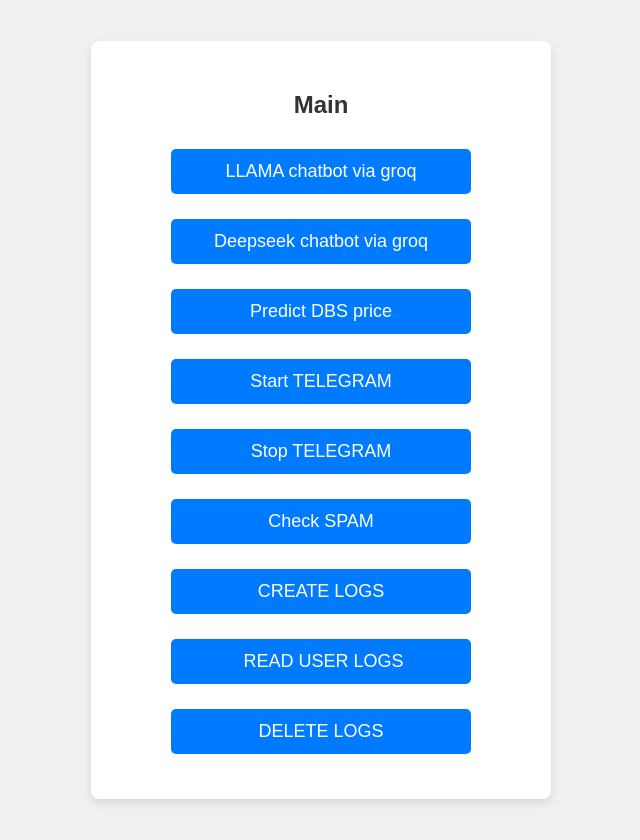
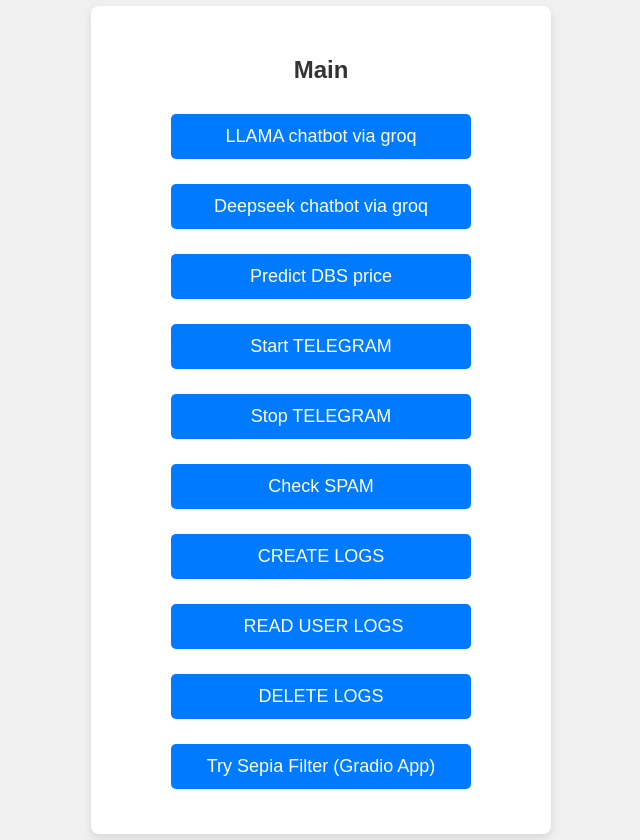
Before and after one commit to Hanafi555/dbss, a Flask app: page /main in a window 1280 px wide. Shown: the whole page, without its empty margins (319-959 px from the left). Run offline with Flask 3, Linux system fonts and the light colour scheme.

Commit message:
Gradio updates

```diff
--- a/app.py
+++ b/app.py
@@ -181,7 +181,12 @@ def check_spam_reply():
         return render_template("check_spam_reply.html", r=result, q=q)
     else:
         return render_template("check_spam_reply.html", r="", q="")
+
 # ------------------------------------------
+@app.route('/sepia', methods=['GET', 'POST'])
+def sepia():
+    return render_template("sepia_hf.html")
+
 
 if __name__ == "__main__":
     app.run()
--- a/templates/main.html
+++ b/templates/main.html
@@ -34,5 +34,8 @@
         <form action="/delete_log" method="post">
             <input type="submit" value="DELETE LOGS">
         </form>
+        <form action="sepia_hf" method="post">
+            <input type="submit" value="Try Sepia Filter (Gradio App)">
+        </form>
     </div>
 </body>
```
Also changed, not shown: templates/sepia_hf.html (added, +16 -0 lines), user.db.
